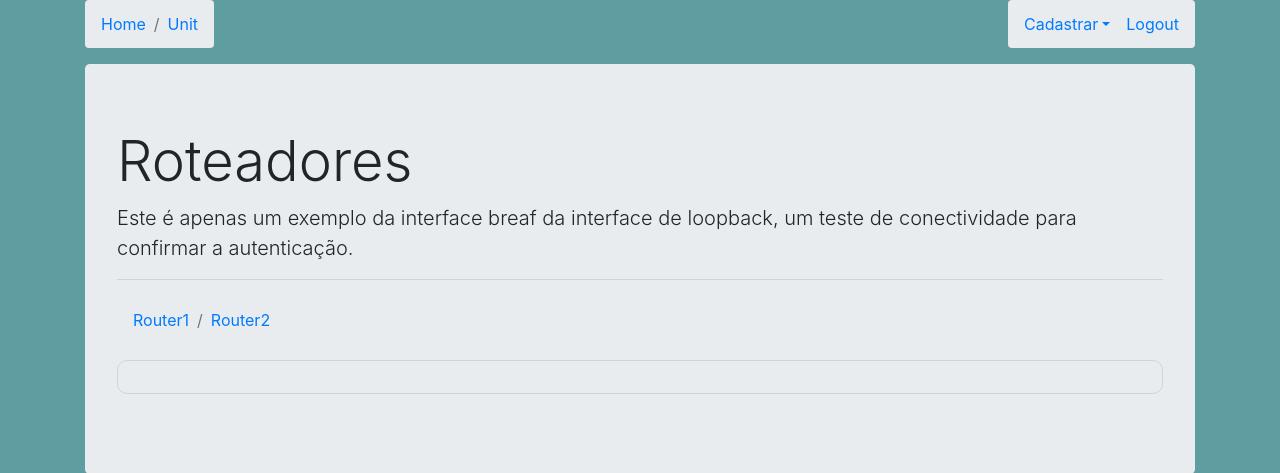
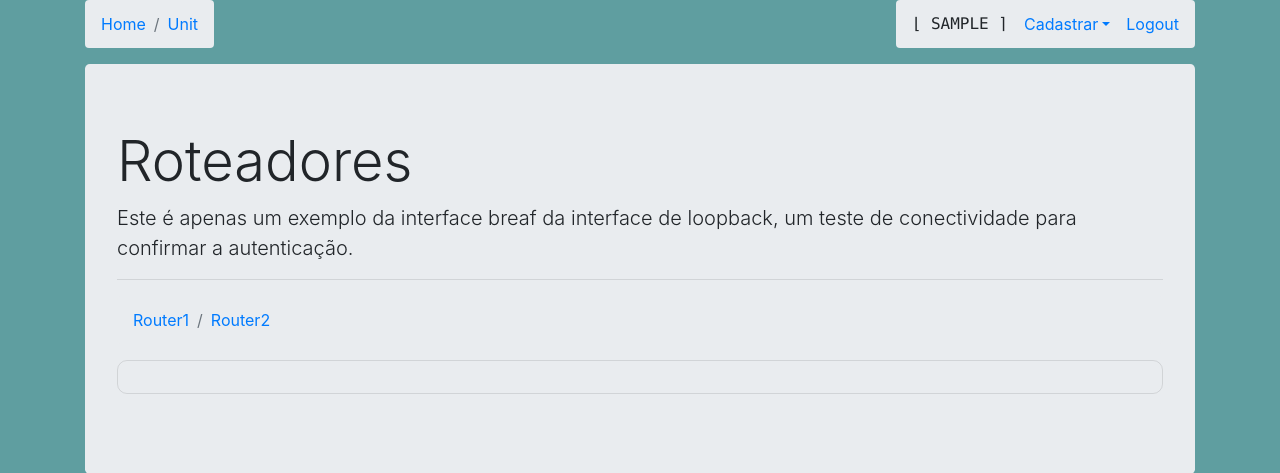
Before and after one commit to fabioew89/dev-auto.clickip.com.br, a Flask app: page / in a window 1280 px wide. Shown: the top 473 px of the page. Run offline with Flask 3, Linux system fonts and the light colour scheme; the visitor is signed in with stand-in values (Sample User, id 1); some libraries are stand-ins or nearby versions.

Commit message:
Acrescentado usuário logado ao lado do Menu Cad.

```diff
--- a/app/templates/layout.html
+++ b/app/templates/layout.html
@@ -25,6 +25,9 @@
 
     <nav class="breadcrumb">
       {% if current_user.is_authenticated %}
+
+      <span class="mr-3 text-uppercase text-monospace">&lfloor; {{ current_user.username }} &rceil;</span>
+
       <div class="dropdown">
         <a href="#" class="dropdown-toggle mr-3" type="button" data-toggle="dropdown" aria-haspopup="true"
           aria-expanded="false">Cadastrar</a>
```
